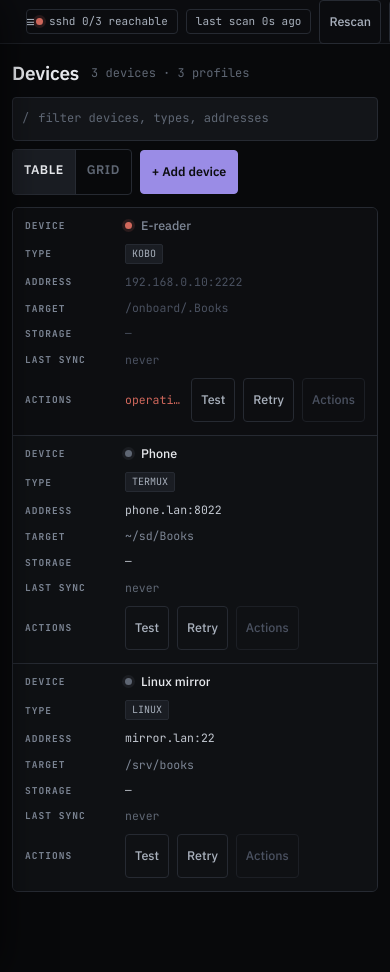
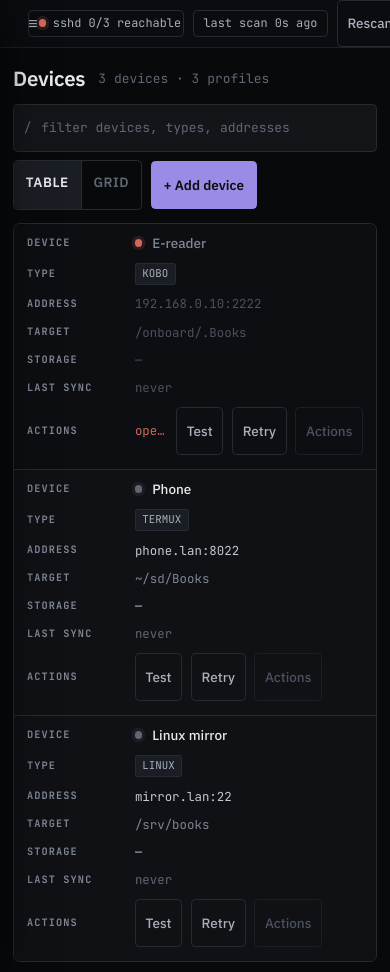
Before and after one commit to tigran123/libnodes, a FastAPI app: page /devices in a window 390 px wide. Run offline with FastAPI, Linux system fonts and the light colour scheme; data comes from the database, SQL or seed files in the repository; data that the repository does not hold is empty.

Commit message:
Stop dry runs claiming a manifest update, and scale the UI 8%
A dry run finished by printing "manifest updated · index re-scanned".
Both halves were false. The line sat outside the `if not job.dry_run`
guard, so the one job that by definition changes nothing signed off
claiming it had recorded what a device now holds -- and PRESENT ON then
sat still, which reads as a broken manifest rather than an untouched
one. It sent a user to Adopt asking why nothing had moved.

Nothing re-scans the index either. There is no reindex call anywhere in
jobs.py; the library index is rebuilt on its own schedule in library.py
and never by a job. A push records what the device holds, and that is
the whole of it.

Dry runs now say "dry run · nothing sent, manifest unchanged" and a real
push says "✓ manifest updated". The test drives the runner with the fake
rsync and asserts both the absent claim and the true one -- that the
manifest is still empty afterwards.

Everything is 8% bigger, via --scale and `zoom` on :root.

Every length in app.css is px, mirroring the design bundle's Tailwind
scale 1:1, so scaling by rewriting all 412 of them would break the
correspondence CLAUDE.md asks be kept -- and scaling only the fonts
would leave rows, gutters and checkboxes behind, which looks worse than
not scaling at all. `zoom` takes layout and type together and still
reflows, which transform: scale() does not. One number to change or
revert.

Viewport units are the exception, and the reason this is not a one-line
commit: vh/vw resolve against the real viewport and are NOT divided by
the zoom. A bare 100vh renders 100 * --scale tall, so the shell that is
meant to fill the screen exactly would instead grow a scrollbar. All
three occurrences are divided back out at their use sites and marked.

The 900px breakpoint moves to 972px for the same reason, and cannot be
made to follow --scale: a media query is matched against the viewport
and cannot read a custom property. Zoomed content runs out of room at a
wider viewport, and left at 900 the rail would overlap the tree across
the 72px in between. The comment says to change the two together.

309 tests.

Co-Authored-By: Claude Opus 5 (1M context) <noreply@anthropic.com>

```diff
--- a/libnodes/jobs.py
+++ b/libnodes/jobs.py
@@ -867,10 +867,21 @@ class JobRunner:
         if code == 0:
             job.state = "done"
             job.pct = 100.0
-            if not job.dry_run:
+            if job.dry_run:
+                # This line used to sit outside the guard, so a dry run signed off with
+                # "manifest updated" having updated nothing — the one job that cannot
+                # change a device claiming it had recorded one. PRESENT ON then stayed
+                # put, which reads as the manifest being broken rather than untouched.
+                self._append_line(
+                    job, "dry run · nothing sent, manifest unchanged", "prog"
+                )
+            else:
                 self._update_manifest(job)
                 self.probe.invalidate_space(job.device_id)
-            self._append_line(job, "✓ manifest updated · index re-scanned", "prog")
+                # "· index re-scanned" was in this line too and nothing ever re-scanned
+                # it: the library index is rebuilt on its own schedule (library.py) and
+                # never by a job. A push records what the device now holds; that is all.
+                self._append_line(job, "✓ manifest updated", "prog")
         elif code in (15, -15, 143, 20):
             job.state = "aborted"
             job.error = "aborted"
--- a/libnodes/static/app.css
+++ b/libnodes/static/app.css
@@ -54,6 +54,19 @@
   /* Text that sits on an --accent fill. */
   --on-accent: #0c0d10;
 
+  /* Global size. Every length in this file is px, mirroring the design bundle's Tailwind
+     scale 1:1 -- so scaling by rewriting 412 values would break the correspondence
+     CLAUDE.md asks be kept, and scaling only the fonts would leave rows, gutters and
+     icons behind and just look wrong. `zoom` scales layout and type together and still
+     reflows, which transform: scale() does not. One number, so it is easy to change or
+     undo.
+
+     Viewport units are the exception: vh/vw resolve against the real viewport and are
+     NOT divided by the zoom, so 100vh would render 100 * --scale tall and put a scrollbar
+     on a shell that is meant to fill the screen exactly. The three that exist are divided
+     back out at their use sites, each marked. */
+  --scale: 1.08;
+
   /* Native widgets -- select popups, form controls, scrollbars -- are drawn by the
      browser, not by this stylesheet. Without this they render light-on-light. */
   color-scheme: dark;
@@ -226,6 +239,11 @@
   box-sizing: border-box;
 }
 
+html {
+  /* See --scale. On the root so every length below it scales together. */
+  zoom: var(--scale);
+}
+
 html,
 body {
   height: 100%;
@@ -317,7 +335,9 @@ ul {
 
 .shell {
   display: flex;
-  height: 100vh;
+  /* Divided by --scale because zoom does not scale viewport units: a bare 100vh would
+     come out 100 * --scale tall and hand a full-height shell a scrollbar. */
+  height: calc(100vh / var(--scale));
   overflow: hidden;
 }
 
@@ -1474,7 +1494,9 @@ button.tree-caret:hover {
   right: 20px;
   bottom: 20px;
   width: var(--dock);
-  max-width: calc(100vw - 40px);
+  /* 100vw is unscaled by zoom -- see --scale -- so divide before subtracting the margin,
+     which is in scaled px like everything else here. */
+  max-width: calc((100vw / var(--scale)) - 40px);
   background: var(--chrome);
   border: 1px solid var(--border-hi);
   border-radius: var(--r-dock);
@@ -2156,7 +2178,11 @@ button.tree-caret:hover {
   display: none;
 }
 
-@media (max-width: 900px) {
+/* 972px = the design's 900px breakpoint x --scale. A media query is matched against the
+   real viewport and cannot read a custom property, so this one does not follow --scale by
+   itself: zoomed content runs out of room at a *wider* viewport than before, and left at
+   900 the rail would overlap the tree for the 72px in between. Change the two together. */
+@media (max-width: 972px) {
   body {
     font-size: 12.5px;
   }
@@ -2257,7 +2283,8 @@ button.tree-caret:hover {
   }
 
   .topbar-right .chip {
-    max-width: 40vw;
+    /* Unscaled viewport unit -- see --scale. */
+    max-width: calc(40vw / var(--scale));
     overflow: hidden;
     text-overflow: ellipsis;
     white-space: nowrap;
```
Also changed, not shown: tests/test_scan_adopt.py (+28 -0 lines).
